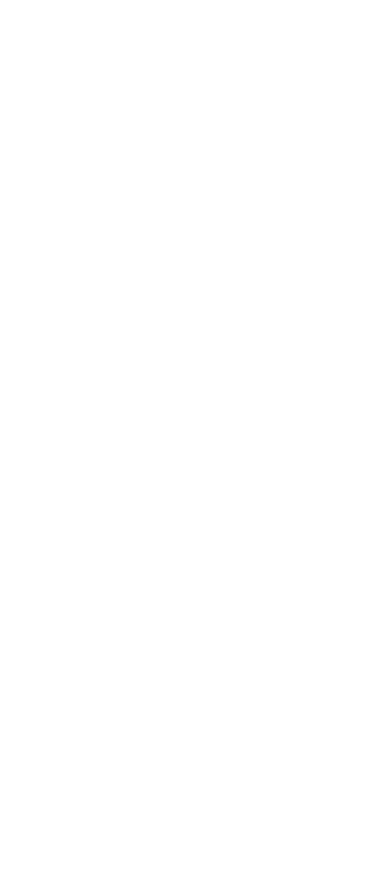
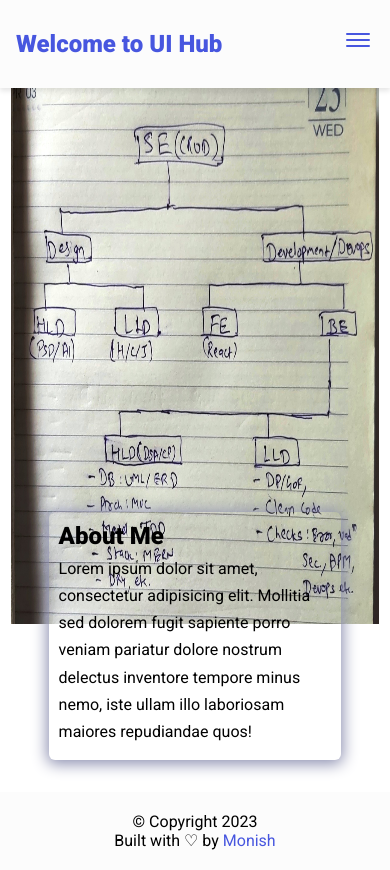
Before and after one commit to sonimonish00/Projects-web-HtmlCssJs, a plain HTML site: page Project 9 - UI Hub/index.html in a window 390 px wide. Before the commit the page ends 844 px from the top, so only its background shows below. Drawn offline with nearby package versions, Linux system fonts and the light colour scheme.

Commit message:
Refactor : Boilerplate Code
95 % boilerplating of html/css/js code done, rest refactoring & code cleaning will be done in next commits

```diff
--- a/Project 9 - UI Hub/index.html
+++ b/Project 9 - UI Hub/index.html
@@ -1,3 +1,4 @@
+<!-- Boilerplate/Template code | Code snippets/generators -->
 <!DOCTYPE html>
 <html lang="en">
 
@@ -10,7 +11,7 @@
     <link rel="stylesheet" href="./public/styles/css/app.css">
 
     <!-- Favicons -->
-    <link rel="icon" sizes="32x32" href="./public/assets/favicon.ico" />
+    <link rel="icon" sizes="32x32" href="./public/assets/icons/favicon.ico" />
 
     <!-- CSS CDN (Vendor/3rd Party) : Animate.css -->
     <link rel="stylesheet" href="https://cdnjs.cloudflare.com/ajax/libs/animate.css/4.1.1/animate.min.css" />
@@ -21,9 +22,33 @@
 <body>
     <!-- Begin of Sections -->
 
-    <!-- 1. Header/Navbar section (site identity/nav) : logo, navbar-menu, etc. -->
+    <!-- 1. Header/Navbar section (site identity/nav) : logo, navbar/burger-menu, etc. -->
+    <nav>
+        <h1>Welcome to UI Hub</h1>
+        <ul class="navigation">
+            <li><a href="#about" class="nav-link">About</a></li>
+            <li><a href="#skills" class="nav-link">Skills</a></li>
+            <li><a href="#projects" class="nav-link">Projects</a></li>
+            <li><a href="#contact" class="nav-link">Contact</a></li>
+        </ul>
+        <button class="burger-menu" id="burger-menu">
+            <ion-icon class="bars" name="menu-outline"></ion-icon>
+        </button>
+    </nav>
 
     <!-- 2. Hero/jumbotron/coverPic Section : includes prominent title or image -->
+    <section class="hero" id="about">
+        <img src="public/assets/images/CRUD-X.jpg" alt="jane-doe" loading="lazy" class="hero-img" />
+        <div class="bio animate__animated animate__shakeX">
+            <h2 class="bio-title">About Me</h2>
+            <p class="bio-text">
+                Lorem ipsum dolor sit amet, consectetur adipisicing elit. Mollitia sed
+                dolorem fugit sapiente porro veniam pariatur dolore nostrum delectus
+                inventore tempore minus nemo, iste ullam illo laboriosam maiores
+                repudiandae quos!
+            </p>
+        </div>
+    </section>
 
     <!-- 3. Main Section : contains all below sections till footer -->
 
@@ -48,6 +73,13 @@
     <!-- Scroll to top -->
 
     <!-- 4. Footer section -->
+    <footer>
+        <p class="copy">&copy; Copyright 2023</p>
+        <p class="copy">
+            Built with &#x2661; by
+            <a href="https://twitter.com/MonishSoni95" target="_blank">Monish</a>
+        </p>
+    </footer>
 
     <!-- End of Sections -->
 
--- a/Project 9 - UI Hub/public/scripts/app.js
+++ b/Project 9 - UI Hub/public/scripts/app.js
@@ -13,3 +13,23 @@
 // Event handler bindings
 
 // Initial setup
+
+// <<<<<==============================================>>>
+
+// Nav hamburgerburger selections
+const burger = document.querySelector("#burger-menu");
+const ul = document.querySelector("nav ul");
+const nav = document.querySelector("nav");
+burger.addEventListener("click", () => {
+  ul.classList.toggle("show");
+});
+// Close hamburger menu when a link is clicked
+
+// Select nav links
+const navLink = document.querySelectorAll(".nav-link");
+
+navLink.forEach((link) =>
+  link.addEventListener("click", () => {
+    ul.classList.remove("show");
+  })
+);
--- a/Project 9 - UI Hub/public/styles/css/app.css
+++ b/Project 9 - UI Hub/public/styles/css/app.css
@@ -0,0 +1,241 @@
+/* CSS Coding guides for large proj. : OOCSS, BEM, SMACSS, ITCSS, ACSS, AMCSS, FUN */
+/* Build Systems (pre/post-processor) for small proj. : Sass/Scss/partial, cssnano */
+/* OOCSS : Seperation by Content & Container | Structure & Design */
+/* SMACSS : Seperaion by base, layout, module, state, theme rule */
+/* See this : https://css-tricks.com/methods-organize-css/ */
+
+/* Import section */
+@import url("https://fonts.googleapis.com/css2?family=Roboto:ital,wght@0,400;0,900;1,700&display=swap");
+
+/* #region || Var/Preset/Normalize (for advance level import css) */
+
+/* root : Psuedo-selector for declaring global custom prop. (var.) */
+:root {
+  --font-family: "Roboto", sans-serf;
+  --normal-font: 400;
+  --bold-font: 700;
+  --bolder-font: 900;
+  --bg-color: #fcfcfc;
+  --primary-color: #4756df;
+  --secondary-color: #ff7235;
+  --primary-shadow: #8b8eaf;
+  --secondary-shadow: #a17a69;
+  --bottom-margin: 0.5rem;
+  --bottom-margin-2: 1rem;
+  --line-height: 1.7rem;
+  --transition: 0.3s;
+}
+
+/* Universal Selector : Applies CSS styles to each html element*/
+* {
+  margin: 0;
+  padding: 0;
+  box-sizing: border-box;
+}
+
+/* Html defaults : affects entire page */
+html {
+  scroll-behavior: smooth;
+}
+
+/* body defaults : affects documents main content area */
+body {
+  font-family: var(--font-family);
+}
+/* #endregion || Var/Preset/Normalize */
+
+/* #region || Styles - Tag/Elements (General/1st level) */
+nav {
+  /* display/layout rules */
+  display: flex;
+
+  /* positioning rules */
+  position: sticky;
+  top: 0;
+  left: 0;
+  z-index: 1;
+
+  /* box-model rules - content, background, height */
+  padding: 1.5rem 3.5rem;
+  background-color: var(--bg-color);
+
+  /* Typography & Media rules - fonts, icons, images */
+  align-items: center;
+  justify-content: space-between;
+
+  /* Manipulation - Animation, transition, transformation (could sep into fun) */
+
+  /* Misc - like border radius, shadow etc. */
+  box-shadow: 0 3px 5px rgba(0, 0, 0, 0.1);
+}
+
+h1 {
+  color: var(--secondary-color);
+  font-family: var(--font-family);
+}
+
+ul {
+  /* OR you could make this into sep. class "nobullets" & put it into `Utilities` region */
+  list-style-type: none;
+}
+
+a {
+  text-decoration: none;
+  color: var(--primary-color);
+}
+footer {
+  background-color: var(--bg-color);
+  padding: 1.25rem;
+  text-align: center;
+  margin: 2rem 0 0;
+}
+
+/* #endregion || Styles - Tag/Elements (General/1st level) */
+
+/* #region || Styles - Tag/Elements (Nth level) */
+nav h1 {
+  color: var(--primary-color);
+}
+
+nav a {
+  color: var(--primary-color);
+  transition: var(--transition);
+}
+nav a:hover {
+  color: var(--secondary-color);
+  border-bottom: 2px solid var(--secondary-color);
+}
+
+nav ul {
+  display: flex;
+  gap: 1.9rem;
+}
+
+nav ul li {
+  font-weight: var(--bold-font);
+}
+
+a:hover {
+  color: var(--secondary-color);
+}
+/* #endregion || Styles - Tag/Elements */
+
+/* #region || Styles (SiteWide) - Customized Class/id throughout site */
+.burger-menu {
+  color: var(--primary-color);
+  font-size: 2rem;
+  border: 0;
+  background-color: transparent;
+  cursor: pointer;
+  display: none;
+}
+.hero {
+  display: flex;
+  align-items: center;
+  justify-content: center;
+  gap: 2.5rem;
+  max-width: 68.75rem;
+  margin: auto;
+}
+.hero img {
+  height: 34rem;
+  width: 34rem;
+}
+
+.bio {
+  width: 25rem;
+  padding: 0.625rem;
+  border-radius: 6px;
+  box-shadow: 0px 2px 15px 2px var(--primary-shadow);
+}
+
+.bio h1 {
+  margin-bottom: var(--bottom-margin);
+}
+
+.bio p {
+  line-height: var(--line-height);
+  padding: 0.3rem 0;
+}
+
+/* #endregion || Styles (SiteWide) - Customized Class/id throughout site */
+
+/* #region || Styles (Utilities) - Customized Classes for multiple elements */
+.no-bullets {
+  list-style-type: none;
+}
+/* #endregion || Styles (Utilities) - Customized Classes for multiple elements */
+
+/* #region || Styles (Context) -  Customized Classes for context/page/components */
+/* You could have different stylesheet for this & link it here via @import */
+/* See this - http://web.simmons.edu/~grabiner/comm244/weekfour/css-concepts.html */
+.product-listing {
+  /*..... */
+}
+/* #endregion || Styles (Context) -  Customized Classes for context/page/components */
+
+/* #region || Responsiveness (RWD) : Media queries */
+@media screen and (max-width: 720px) {
+  /*changes reflects on screen with a width of 720px and below*/
+  nav {
+    padding: 1.5rem 1rem;
+  }
+  nav ul {
+    position: fixed;
+    background-color: var(--bg-color);
+    flex-direction: column;
+    top: 86px;
+    left: 10%;
+    width: 80%;
+    text-align: center;
+    transform: translateX(120%);
+    transition: transform 0.5s ease-in;
+  }
+
+  nav ul li {
+    margin: 8px;
+  }
+  .burger-menu {
+    display: block;
+  }
+
+  nav ul.show {
+    transform: translateX(0);
+  }
+  .hero {
+    margin-top: -4rem;
+    flex-direction: column;
+    gap: 0;
+  }
+
+  .hero img {
+    height: 37.5rem;
+    width: 30rem;
+  }
+
+  .bio {
+    margin-top: -7rem;
+    width: 20.5rem;
+  }
+}
+
+@media screen and (max-width: 420px) {
+  .hero img {
+    height: 37.5rem;
+    width: 23rem;
+  }
+
+  .bio {
+    width: 18.3rem;
+  }
+
+  .project-container {
+    width: 17.875rem;
+  }
+
+  .contact-form-container {
+    max-width: 17.75rem;
+  }
+}
+
+/* #endregion -> Responsiveness (RWD) : Media queries */
```
Also changed, not shown: Project 9 - UI Hub/design/readme.md (added), Project 9 - UI Hub/public/assets/fonts/readme.md (added), Project 9 - UI Hub/public/assets/icons/favicon.ico (added), Project 9 - UI Hub/public/assets/icons/readme.md (added), Project 9 - UI Hub/public/assets/images/CRUD-X.jpg (added).
